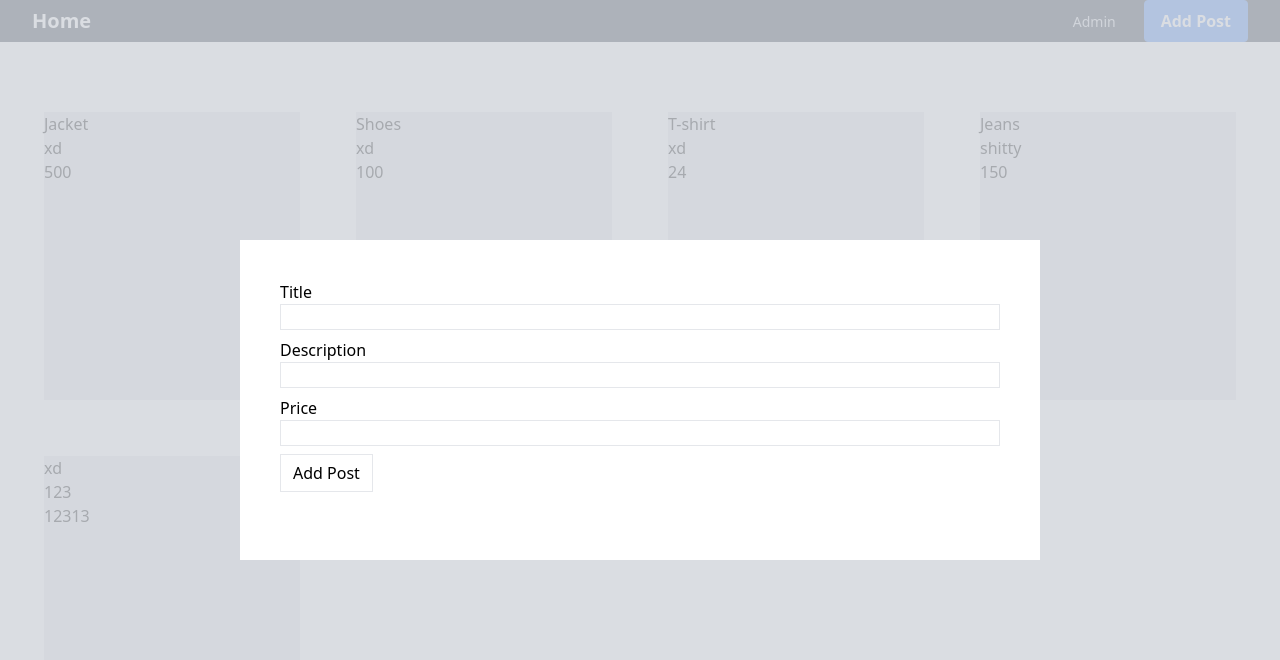
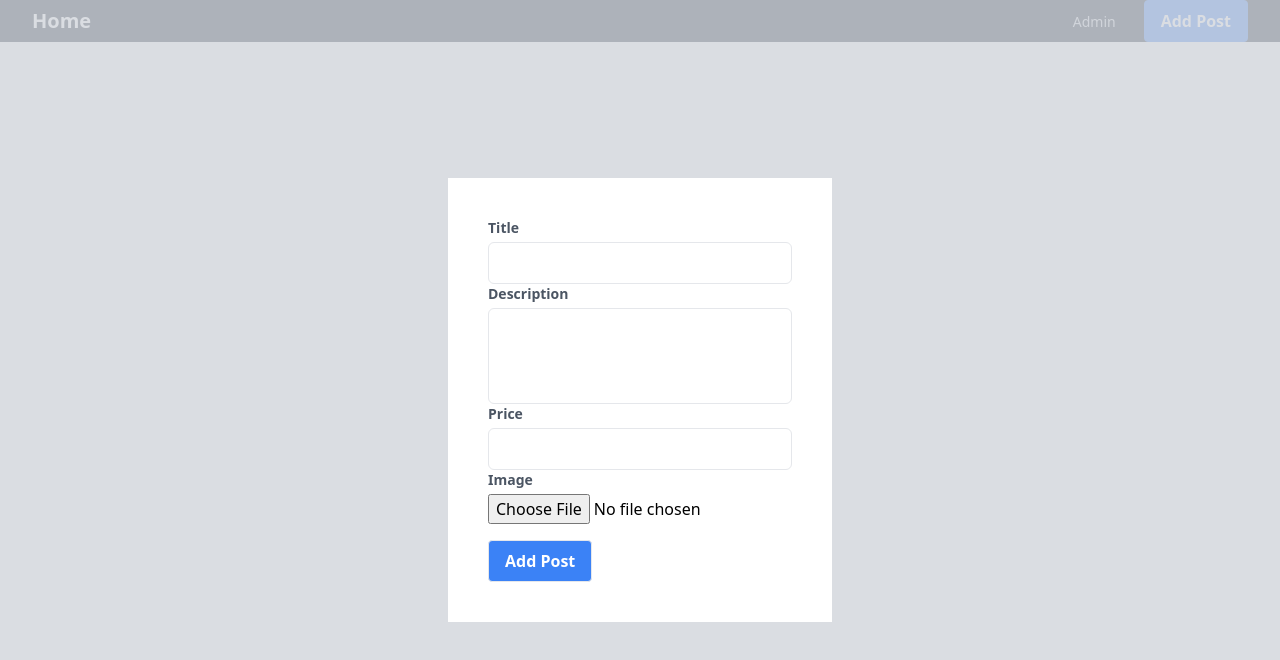
Before and after one commit to kalczugag/ecommerce, a React (Create React App) app: page / in a window 1280 px wide. Both pictures are taken after a click on the button "Add Post". Shown: the top 660 px of the page. Built offline with nearby package versions, Linux system fonts and the light colour scheme; data requests are answered from the project's data file.

Commit message:
added styling and removing posts

```diff
--- a/db.json
+++ b/db.json
@@ -1,34 +1,3 @@
 {
-  "posts": [
-    {
-      "title": "Jacket",
-      "description": "xd",
-      "price": 500,
-      "id": 1
-    },
-    {
-      "title": "Shoes",
-      "description": "xd",
-      "price": 100,
-      "id": 2
-    },
-    {
-      "title": "T-shirt",
-      "description": "xd",
-      "price": 24,
-      "id": 3
-    },
-    {
-      "title": "Jeans",
-      "description": "shitty",
-      "price": 150,
-      "id": 4
-    },
-    {
-      "title": "xd",
-      "description": "123",
-      "price": 12313,
-      "id": 5
-    }
-  ]
+  "posts": []
 }
--- a/src/App.js
+++ b/src/App.js
@@ -1,4 +1,4 @@
-import { Link, Route, Routes } from "react-router-dom";
+import { Route, Routes } from "react-router-dom";
 import Home from "./pages/Home";
 import Admin from "./pages/Admin";
 import Navbar from "./componenets/Navbar";
--- a/src/componenets/Modal.js
+++ b/src/componenets/Modal.js
@@ -1,10 +1,9 @@
 import ReactDOM from "react-dom";
 import { useEffect } from "react";
 
-const Modal = ({ onClose, children, actionBar }) => {
+const Modal = ({ onClose, children }) => {
     useEffect(() => {
         document.body.classList.add("overflow-hidden");
-
         return () => document.body.classList.remove("overflow-hidden");
     }, []);
 
@@ -14,7 +13,7 @@ const Modal = ({ onClose, children, actionBar }) => {
                 onClick={onClose}
                 className="fixed inset-0 bg-gray-300 opacity-80"
             ></div>
-            <div className="fixed inset-60 p-10 bg-white">
+            <div className="fixed left-1/2 top-1/2 transform -translate-x-1/2 -translate-y-1/2 w-96 max-w-full p-10 bg-white">
                 <div className="flex flex-col justify-between h-full">
                     {children}
                 </div>
--- a/src/componenets/Navbar.js
+++ b/src/componenets/Navbar.js
@@ -12,7 +12,7 @@ const Navbar = () => {
     };
 
     const modal = (
-        <Modal onClose={handleShowModal}>
+        <Modal onClose={handleShowModal} container=".modal-container">
             <PostsForm onSubmit={handleShowModal} />
         </Modal>
     );
--- a/src/componenets/PostsForm.js
+++ b/src/componenets/PostsForm.js
@@ -1,16 +1,23 @@
 import { useDispatch, useSelector } from "react-redux";
-import { changeTitle, changeDescription, changePrice, addPost } from "../store";
+import {
+    changeTitle,
+    changeDescription,
+    changePrice,
+    addPost,
+    changeImage,
+} from "../store";
 import Button from "./Button";
 import { useThunk } from "../hooks/use-thunk";
 
 const PostsForm = ({ onSubmit }) => {
     const dispatch = useDispatch();
     const [doCreatePost, isLoading, error] = useThunk(addPost);
-    const { title, description, price } = useSelector((state) => {
+    const { title, description, price, image } = useSelector((state) => {
         return {
             title: state.postForm.title,
             description: state.postForm.description,
             price: state.postForm.price,
+            image: state.postForm.image,
         };
     });
 
@@ -26,44 +33,73 @@ const PostsForm = ({ onSubmit }) => {
         dispatch(changePrice(parseInt(event.target.value)) || 0);
     };
 
+    const handleImageChange = (event) => {
+        const file = event.target.files[0];
+        const reader = new FileReader();
+        reader.onload = () => {
+            const imageUrl = reader.result;
+            dispatch(changeImage(imageUrl));
+        };
+        reader.readAsDataURL(file);
+    };
+
     const handleSubmit = (event) => {
         event.preventDefault();
         onSubmit();
 
-        doCreatePost({ title, description, price });
+        doCreatePost({ title, description, price, image });
     };
 
     return (
         <form onSubmit={handleSubmit}>
-            <div className="flex flex-col mb-2">
-                <label>Title</label>
+            <div className="flex flex-col">
+                <label className="text-sm font-semibold mb-1 text-gray-600">
+                    Title
+                </label>
                 <input
                     type="text"
                     value={title}
                     onChange={handleTitleChange}
-                    className="border"
+                    className="py-2 px-3 border rounded-md text-gray-700 focus:outline-none focus:border-blue-500"
                 />
             </div>
-            <div className="flex flex-col mb-2">
-                <label>Description</label>
-                <input
-                    type="text"
+            <div className="flex flex-col">
+                <label className="text-sm font-semibold mb-1 text-gray-600">
+                    Description
+                </label>
+                <textarea
                     value={description}
                     onChange={handleDescriptionChange}
-                    className="border"
+                    className="py-2 px-3 border rounded-md text-gray-700 focus:outline-none focus:border-blue-500 h-24 resize-none"
                 />
             </div>
-            <div className="flex flex-col mb-2">
-                <label>Price</label>
+            <div className="flex flex-col">
+                <label className="text-sm font-semibold mb-1 text-gray-600">
+                    Price
+                </label>
                 <input
                     type="number"
                     value={price || ""}
                     onChange={handlePriceChange}
-                    className="border"
+                    className="py-2 px-3 border rounded-md text-gray-700 focus:outline-none focus:border-blue-500"
+                />
+            </div>
+            <div className="flex flex-col">
+                <label className="text-sm font-semibold mb-1 text-gray-600">
+                    Image
+                </label>
+                <input
+                    type="file"
+                    accept="image/*"
+                    onChange={handleImageChange}
                 />
             </div>
             {(
-                <Button loading={isLoading} type="submit">
+                <Button
+                    loading={isLoading}
+                    type="submit"
+                    className="mt-4 bg-blue-500 hover:bg-blue-600 text-white font-semibold py-2 px-4 rounded"
+                >
                     Add Post
                 </Button>
             ) || error}
--- a/src/componenets/PostsList.js
+++ b/src/componenets/PostsList.js
@@ -17,9 +17,13 @@ const PostsList = () => {
 
     let content;
     if (isLoading) {
-        content = <Skeleton times={4} className="w-64 h-72" />;
+        content = <Skeleton times={4} className="w-full h-full" />;
     } else if (error) {
-        content = <div>Error fetching data.</div>;
+        content = (
+            <div className="text-center text-red-500 py-4">
+                Error fetching data.
+            </div>
+        );
     } else {
         content = data.map((post) => {
             return <PostsListItem key={post.id} post={post} />;
@@ -27,7 +31,7 @@ const PostsList = () => {
     }
 
     return (
-        <div className="grid grid-cols-4 gap-14 sm:grid-rows-auto">
+        <div className="grid grid-cols-1 md:grid-cols-2 xl:grid-cols-3 gap-6 max-w-screen-lg mx-auto px-4">
             {content}
         </div>
     );
@@ -35,7 +39,7 @@ const PostsList = () => {
 
 const PostsListContainer = () => {
     return (
-        <div style={{ overflow: "hidden", maxWidth: "100vw" }}>
+        <div style={{ overflow: "hidden" }}>
             <div className="flex justify-center mt-16">
                 <PostsList />
             </div>
--- a/src/componenets/PostsListItem.js
+++ b/src/componenets/PostsListItem.js
@@ -1,11 +1,40 @@
 import { GoTrashcan } from "react-icons/go";
+import { useThunk } from "../hooks/use-thunk";
+import { removePost } from "../store";
+import Button from "./Button";
 
 const PostsListItem = ({ post }) => {
+    const [doRemovePost, isLoading, error] = useThunk(removePost);
+
+    const handleRemovePost = () => {
+        doRemovePost(post);
+    };
+
     return (
-        <div className="flex flex-col w-64 h-72 bg-gray-200">
-            <div>{post.title}</div>
-            <div>{post.description}</div>
-            <div>{post.price}</div>
+        <div className="flex flex-col w-64 h-96 bg-white rounded-lg shadow-md overflow-hidden">
+            <div className="h-48 bg-gray-300">
+                <img
+                    src={post.image}
+                    alt={post.title}
+                    className="w-full h-full object-cover"
+                />
+            </div>
+            <div className="p-4 flex-grow">
+                <h3 className="text-lg font-semibold mb-2">{post.title}</h3>
+                <p className="text-gray-600 mb-4">{post.description}</p>
+                <div className="flex items-center justify-between">
+                    <div className="text-gray-700 font-bold">${post.price}</div>
+                    {(
+                        <Button
+                            loading={isLoading}
+                            onClick={handleRemovePost}
+                            className="text-red-600 hover:text-red-700"
+                        >
+                            <GoTrashcan />
+                        </Button>
+                    ) || error}
+                </div>
+            </div>
         </div>
     );
 };
--- a/src/store/slices/postFormSlice.js
+++ b/src/store/slices/postFormSlice.js
@@ -19,6 +19,9 @@ const postFormSlice = createSlice({
         changePrice(state, action) {
             state.price = action.payload;
         },
+        changeImage(state, action) {
+            state.image = action.payload;
+        },
     },
     extraReducers(builder) {
         builder.addCase(addPost.fulfilled, (state, action) => {
@@ -30,5 +33,5 @@ const postFormSlice = createSlice({
 });
 
 export const postFormReducer = postFormSlice.reducer;
-export const { changeTitle, changeDescription, changePrice } =
+export const { changeTitle, changeDescription, changePrice, changeImage } =
     postFormSlice.actions;
--- a/src/store/slices/postSlice.js
+++ b/src/store/slices/postSlice.js
@@ -45,7 +45,8 @@ const postSlice = createSlice({
             state.isLoading = false;
         });
         builder.addCase(removePost.fulfilled, (state, action) => {
-            state.data.filter((post) => {
+            state.isLoading = false;
+            state.data = state.data.filter((post) => {
                 return post.id !== action.payload.id;
             });
         });
--- a/src/store/thunks/addPost.js
+++ b/src/store/thunks/addPost.js
@@ -6,6 +6,7 @@ const addPost = createAsyncThunk("posts/add", async (post) => {
         title: post.title,
         description: post.description,
         price: post.price,
+        image: post.image,
     });
 
     return response.data;
```
